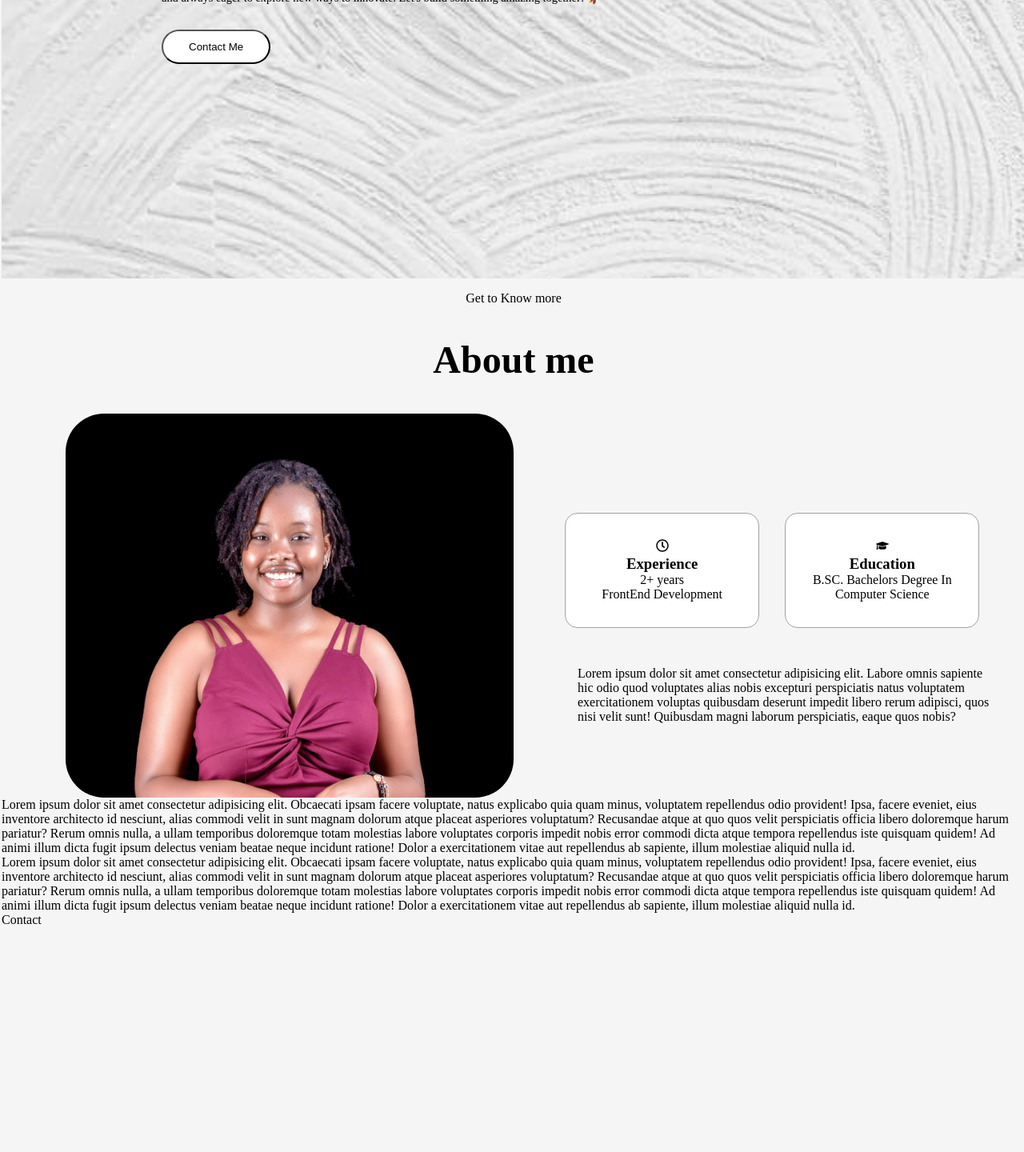
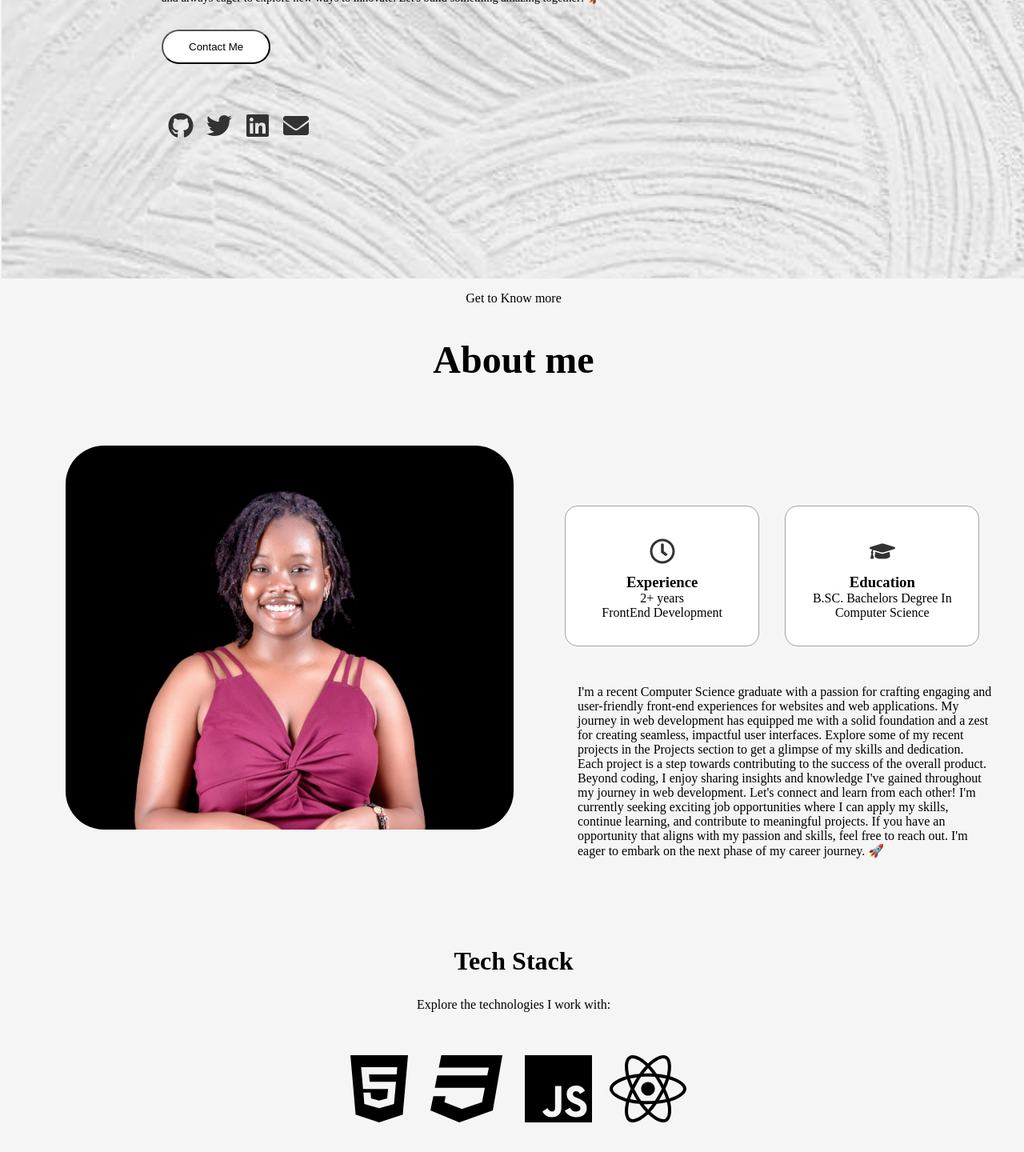
Before and after one commit to JLavvy/Portfolio, a React (Vite) app: page / in a window 1280 px wide. Shown: the part 380-1820 px from the top of the page at 80% size. Before the commit the page ends 1539 px from the top, so only its background shows below. Built offline with nearby package versions, Linux system fonts and the light colour scheme.

Commit message:
about page updates

```diff
--- a/src/components/pages/About.css
+++ b/src/components/pages/About.css
@@ -1,5 +1,6 @@
 #about {
     flex-direction: column;
+
 }
 
 .about-text {
@@ -15,7 +16,7 @@
 .about-container {
     display: flex;
     gap: 4rem;
-    height: 100%;
+    height: 80vh;
     z-index: 1;
 }
 
@@ -23,6 +24,7 @@
     height: 480px;
     width: 600px;
     margin-left: 5rem;
+    margin-top: 2.5rem;
 }
 
 .about-pic {
@@ -69,6 +71,35 @@
     height: auto;
 }
 
+h2 {
+    text-align: center;
+    color: black;
+    font-size: 2rem;
+  }
+
+  .stack-text {
+    text-align: center;
+    color: black;
+    margin-bottom: 2.5rem;
+  }
+
+.tech-stack {
+  display: flex;
+  justify-content: center;
+}
+
+.tech-icon {
+  font-size: 6rem;
+  margin: 0.5rem;
+  transition: transform 0.3s ease, filter 0.3s ease;
+}
+
+.tech-icon:hover {
+  transform: scale(1.5);
+  filter: drop-shadow(0 0 0.75rem rgba(0, 255, 255, 0.8));
+}
+
+
 /* Media queries */
 
 @media screen and (max-width: 768px) {
@@ -88,6 +119,11 @@
     .details-container {
         flex: 1;
     }
+
+    .tech-stack {
+        flex-direction: column;
+        align-items: center;
+      }
 }
 
 /* Smaller screen media query */
--- a/src/components/pages/About.jsx
+++ b/src/components/pages/About.jsx
@@ -1,6 +1,6 @@
 
 import React from 'react'
-import {FaGraduationCap, FaRegClock} from 'react-icons/fa'
+import {FaGraduationCap, FaRegClock, FaHtml5, FaCss3, FaJs, FaReact} from 'react-icons/fa'
 import "./About.css"
 
 export const About = () => {
@@ -30,12 +30,34 @@ export const About = () => {
 
           </div>
           <div className="text-container">
-            <p>Lorem ipsum dolor sit amet consectetur adipisicing elit. Labore omnis sapiente hic odio quod voluptates alias nobis excepturi perspiciatis natus voluptatem exercitationem voluptas quibusdam deserunt impedit libero rerum adipisci, quos nisi velit sunt! Quibusdam magni laborum perspiciatis, eaque quos nobis?</p>
-          </div>
+            <p>I'm a recent Computer Science graduate with a passion for crafting engaging and user-friendly front-end experiences for websites and web applications. My journey in web development has equipped me with a solid foundation and a zest for creating seamless, impactful user interfaces.
+            Explore some of my recent projects in the Projects section to get a glimpse of my skills and dedication. Each project is a step towards contributing to the success of the overall product.
+            Beyond coding, I enjoy sharing insights and knowledge I've gained throughout my journey in web development. Let's connect and learn from each other!
+            I'm currently seeking exciting job opportunities where I can apply my skills, continue learning, and contribute to meaningful projects. If you have an opportunity that aligns with my passion and skills, feel free to reach out. I'm eager to embark on the next phase of my career journey. 🚀</p>
+            </div>
         </div>
 
       </div>
 
+      <div>
+      <h2>Tech Stack</h2>
+      <p className='stack-text'>Explore the technologies I work with:</p>
+      <div className="tech-stack">
+        <div className="tech-icon" id="html">
+          <FaHtml5 />
+        </div>
+        <div className="tech-icon" id="css">
+          <FaCss3 />
+        </div>
+        <div className="tech-icon" id="javascript">
+          <FaJs />
+        </div>
+        <div className="tech-icon" id="react">
+          <FaReact />
+        </div>
+      </div>
+    </div>
+
     </section>
   )
 }
--- a/src/components/pages/Home.css
+++ b/src/components/pages/Home.css
@@ -46,6 +46,22 @@
     transition: background-color 0.3s;
 }
 
+.social-icons {
+  display: flex;
+}
+
+.icon {
+  font-size: 2rem;
+  margin: 0.5rem;
+  color: #333; /* Adjust the color as needed */
+  transition: color 0.3s ease;
+}
+
+.icon:hover {
+  color: #007bff; /* Change to the desired hover color */
+}
+
+
 /* Media Queries for Responsive Design */
 
 /* For screens smaller than 768px */
--- a/src/components/pages/Home.jsx
+++ b/src/components/pages/Home.jsx
@@ -1,6 +1,7 @@
 import React from 'react'
 import "./Home.css"
 import { Fade } from 'react-awesome-reveal'
+import { FaGithub, FaTwitter, FaLinkedin, FaEnvelope } from 'react-icons/fa';
 
 export const Home = () => {
   return (
@@ -21,11 +22,28 @@ export const Home = () => {
           I'm enthusiastic about creating user-friendly web experiences
           <br />and always eager to explore new ways to innovate. Let's build something amazing together! 🚀
         </p>
-      </Fade>
+    </Fade>
 
         <a href="https://wa.me/+254772750018" target="_blank" rel="noopener noreferrer">
         <button className='btn'>Contact Me</button>
       </a>
+
+      <br />
+
+      <div className="social-icons">
+      <a href="https://github.com/JLavvy" target="_blank" rel="noopener noreferrer">
+        <FaGithub className="icon" />
+      </a>
+      <a href="https://twitter.com/JLavoga" target="_blank" rel="noopener noreferrer">
+        <FaTwitter className="icon" />
+      </a>
+      <a href="https://www.linkedin.com/in/your-linkedin-username" target="_blank" rel="noopener noreferrer">
+        <FaLinkedin className="icon" />
+      </a>
+      <a href="mailto:lavogajanyce@gmail.com" target="_blank" rel="noopener noreferrer">
+        <FaEnvelope className="icon" />
+      </a>
+    </div>
       </div>
     </section>
   )
--- a/src/index.css
+++ b/src/index.css
@@ -2,7 +2,6 @@
     box-sizing: border-box;
     margin: 0;
     padding: 0;
-    font-family: Arial, Helvetica, sans-serif;
     height: 100vh;
     width: 100vw;
 }
```
